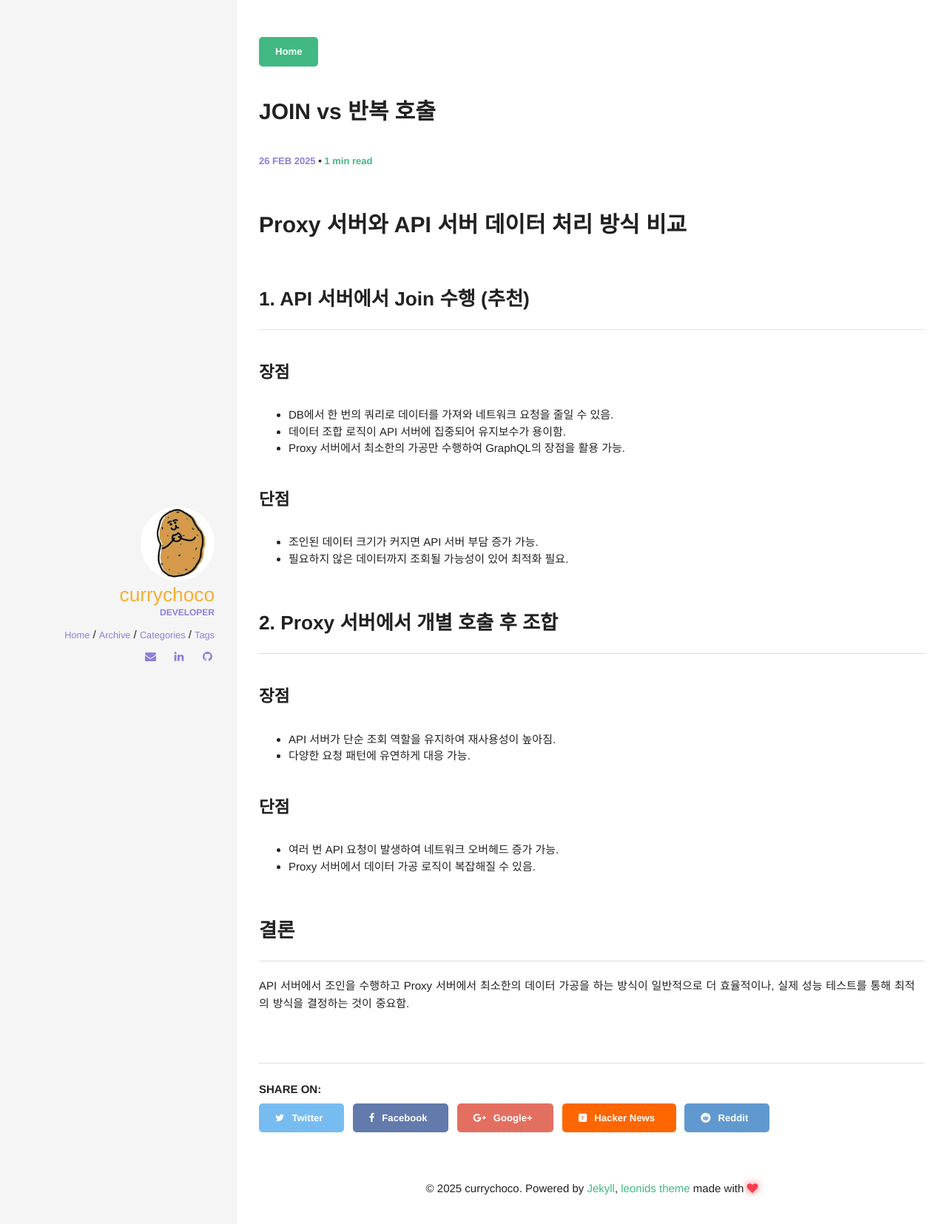
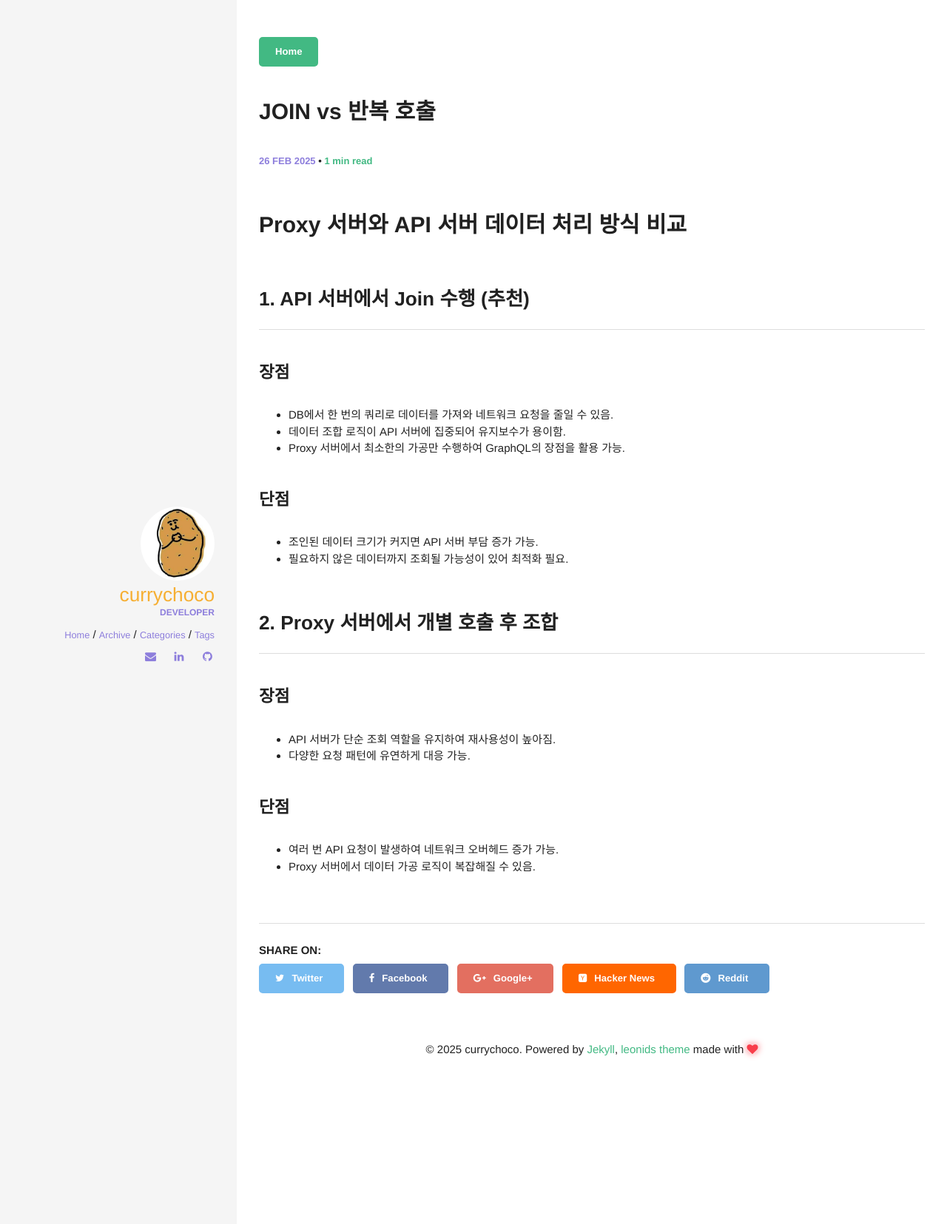
Before and after one commit to currychoco/currychoco.github.io, a Jekyll site: the page built from _posts/2025-02-26-JOIN vs 반복 호출.md, in a window 1280 px wide. Shown: the top 1655 px of the page at 74% size. Built offline with Jekyll 4.4.1, drawn with Linux system fonts in a browser that asks for light colours; comment, search, counter and statistics services are not loaded.

Commit message:
Update 2025-02-26-JOIN vs 반복 호출.md

```diff
--- a/_posts/2025-02-26-JOIN vs 반복 호출.md
+++ b/_posts/2025-02-26-JOIN vs 반복 호출.md
@@ -25,6 +25,3 @@ comments: true
 ### 단점
 - 여러 번 API 요청이 발생하여 네트워크 오버헤드 증가 가능.
 - Proxy 서버에서 데이터 가공 로직이 복잡해질 수 있음.
-
-## 결론
-API 서버에서 조인을 수행하고 Proxy 서버에서 최소한의 데이터 가공을 하는 방식이 일반적으로 더 효율적이나, 실제 성능 테스트를 통해 최적의 방식을 결정하는 것이 중요함.
```
